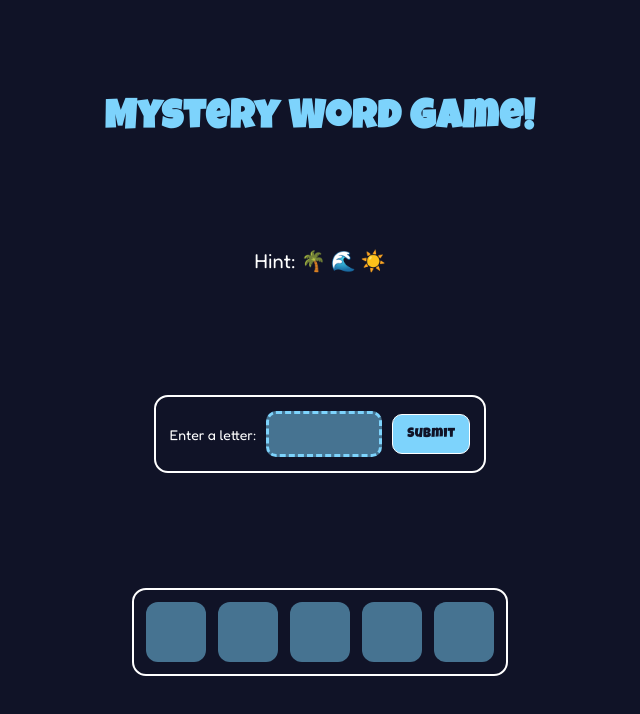
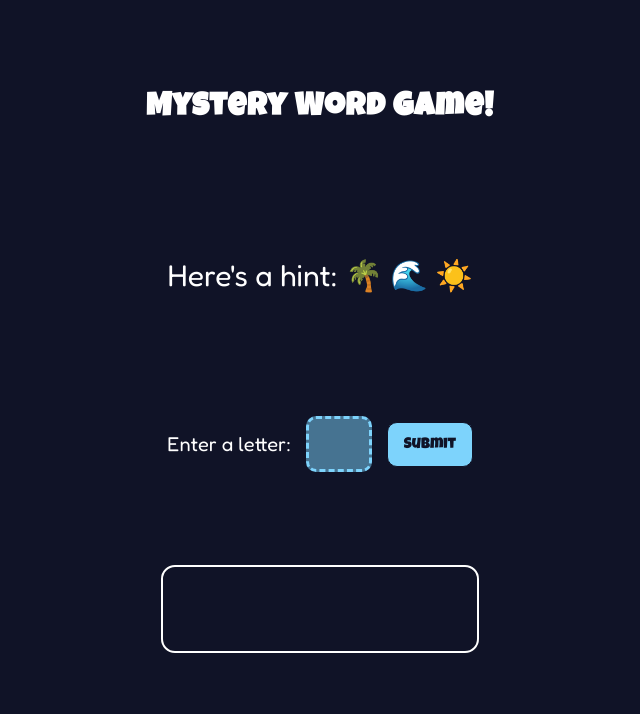
Before and after one commit to jxg5192/Guess_the_Word, a plain HTML site: page index.html in a window 1280 px wide. Shown: the whole page, without its empty margins (320-960 px from the left). Drawn offline with Linux system fonts and the light colour scheme.

Commit message:
styling & js

```diff
--- a/index.html
+++ b/index.html
@@ -14,12 +14,15 @@
     <h1 id="game-title"> Mystery Word Game! </h1>
 </header>
 
-<p id="hint">Hint: 🌴 🌊 ☀️</p>
-    <form>
+<p id="hint">Here's a hint: 🌴 🌊 ☀️</p>
+
+
+      <form>
         <label>Enter a letter:</label>
         <input type="text" id="myText">
         <button type="button" id="myButton">Submit</button>
     </form>
+
 
     <div class="slots">
         <!-- word length -->
@@ -30,6 +33,10 @@
          <span class="output"></span>
     </div>
 
-    <div id="incorrect" aria-live="polite"></div>
+
+
+        <!-- <div id="incorrect" ></div> -->
+         <p id="incorrect"></p>
+
 </body>
 </html>
--- a/js/guesstheword.js
+++ b/js/guesstheword.js
@@ -21,21 +21,21 @@ textInputButton.addEventListener("click", function() {
     for (let i = 0; i < letters.length; i++) {
         if (userVal === letters[i]) {
             output[i].innerHTML = userVal;
-            output[i].classList.add("revealed"); // styling hook (optional)
+            output[i].classList.add("revealed");
             found = true;
         }
     }
 
     if (found == false) {
         incorrect.className = "error";
-        incorrect.innerHTML = "Incorrect Guess, Try Again!";
+        incorrect.innerHTML = "Hmm… not quite. Guess again!";
         setTimeout(() => {
             incorrect.innerHTML = "";
             incorrect.className = "";
         }, 3000);
     } else {
         incorrect.className = "success";
-        incorrect.innerHTML = "Nice! Keep going!";
+        incorrect.innerHTML = "Great guess! Keep it going!";
         setTimeout(() => {
             incorrect.innerHTML = "";
             incorrect.className = "";
--- a/style.css
+++ b/style.css
@@ -11,7 +11,7 @@ html, body {
   color: #e6e8ff;
   /* background: rgb(111, 21, 70) ;  */
   /* background: #0e1a38;  */
-    background: linear-gradient(180deg, #00c6ff 0%, #ff9a9e 100%);
+
 
   background: #101327;
 }
@@ -19,78 +19,69 @@ html, body {
 
 
 #game-title {
-  font-size: 40px;
-  font-weight: 800;
+  /* font-size: 30px; */
+  /* font-weight: 800; */
   letter-spacing: 1px;
   margin-bottom: 10px;
-  color: #7dd3fc; /* fun bright blue accent */
-  /* text-shadow: 0 0 10px rgba(125, 211, 252, 0.3); */
+  color: #ffffff;
   text-align: center;
 }
 
 #hint {
-  font-size: 20px;
-  /* color: #9aa3b2; */
+  font-size: 30px;
  color:  white;
-  margin-top: 0;
-  margin-bottom: 24px;
    font-family: "Fredoka", sans-serif;
   text-align: center;
 
 }
 
-/* ===== form ===== */
+/* form */
 form {
   display: flex;
-  gap: 10px;
+  gap: 15px;
   align-items: center;
-  /* background:#0e1a38 ; */
-  border: 2px solid #ffffff;
-  border-radius: 14px;
-  padding: 14px;
-  margin-bottom: 16px;
    font-family: "Fredoka", sans-serif;
+    font-size: 20px;
 }
 
 label {
   color: #ffffff;
-  font-size: 14px;
 }
 
 #myText {
-  height: 40px;
-  width: 90px;
-  padding: 0 10px;
-  font-size: 16px;
+  height: 50px;
+  width: 20px;
+  padding: 0 20px;
   color: #fdfdfd;
   /* background: #0e1327; */
   background: rgba(125, 211, 252, 0.5);
   border: 3px dashed #7dd3fc;
   border-radius: 10px;
   outline: none;
+  font-size: 25px;
+  text-align: center;
+  font-family:  "Fredoka", sans-serif;
 }
 
 
 
 #myButton {
-  height: 40px;
-  padding: 0 14px;
+  height: 45px;
+  padding: 0 16px;
   cursor: pointer;
   border-radius: 10px;
-  border: 1px solid #ffffff;
+  border: 1px solid #101327;
   background: #7dd3fc ;
   color: #101327;
-  /* font-weight: 800; */
-  letter-spacing: 0.3px;
 font-family: "Luckiest Guy", cursive;
+font-size: 15px;
 }
 
-/* ===== letter slots ===== */
+
 .slots {
   display: grid;
-  grid-template-columns: repeat(5, 60px); /* adjust for word length */
-  gap: 12px;
-  /* background: white; */
+  grid-template-columns: repeat(5, 50px);
+  gap: 10px;
   border: 2px solid white;
   border-radius: 14px;
   padding: 12px;
@@ -100,35 +91,29 @@ font-family: "Luckiest Guy", cursive;
   height: 60px;
   display: grid;
   place-items: center;
-  /* background: #101327;
-  border: 1px solid rgba(255, 255, 255, 0.1); */
   border-radius: 12px;
-  border-color: white;
-  font-size: 28px;
-  font-weight: 800;
-  letter-spacing: 1px;
-  background: rgba(125, 211, 252, 0.5);
+  font-size: 30px;
+  /* background: rgba(125, 211, 252, 0.5);  */
   /* border: 3px dashed #7dd3fc; */
   color: #111827;
-  /* transition: transform 0.15s ease; */
 }
 
+/* correct letter  */
 .output.revealed {
   color: #e6e8ff;
     border: 3px dashed #7dd3fc;
   background: rgba(125, 211, 252, 0.5); ;
-  /* border-color: rgba(125, 211, 252, 0.35); */
-  /* box-shadow: 0 0 0 3px rgba(125, 211, 252, 0.35); */
-  /* transform: scale(1.02); */
 }
 
-/* ===== feedback text ===== */
+/* incorrect & correct msgs */
 
 
 #incorrect.error {
   color: #ff0000;
+  font-size: 20px;
 }
 
-#incorrect.success {
+ #incorrect.success {
   color: #00ff5e;
+    font-size: 20px;
 }
```
